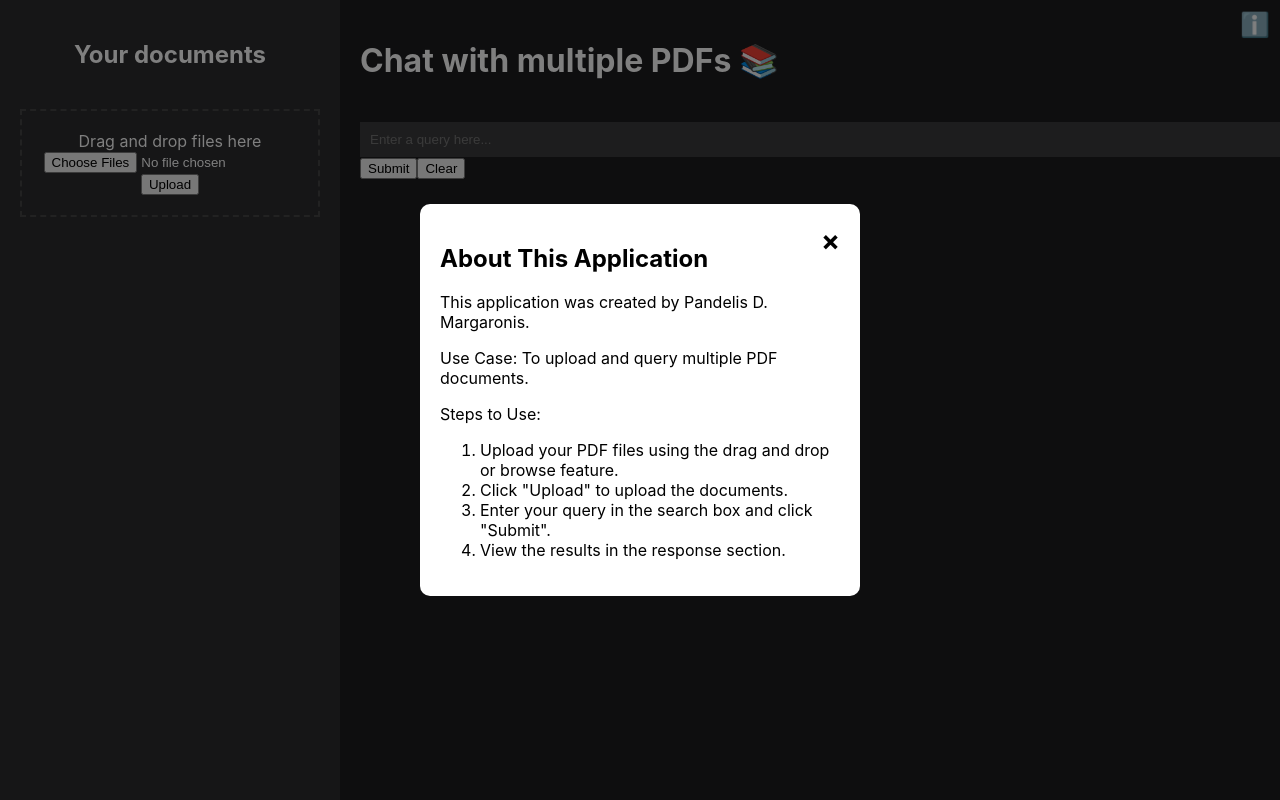
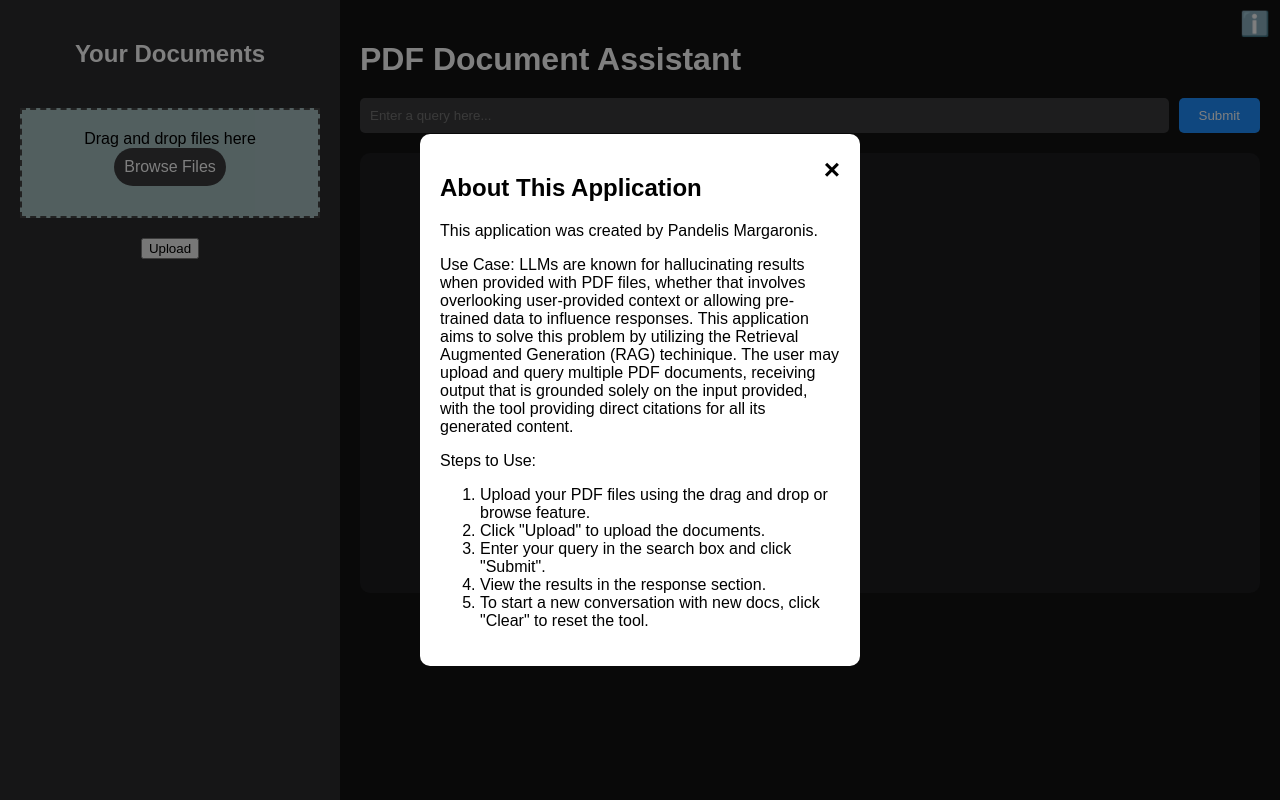
Before and after one commit to pdm21/RAGv1-Full-Stack, a React (Create React App) app in the folder frontend/: page / in a window 1280 px wide. Both pictures are taken after a click on the element "ℹ️". Built offline with nearby package versions, Linux system fonts and the light colour scheme.

Commit message:
UI more visually appealing, info modal improved, small bugs fixed

```diff
--- a/frontend/src/App.css
+++ b/frontend/src/App.css
@@ -1,8 +1,13 @@
+body {
+  margin: 0;
+  font-family: "Arial", sans-serif;
+  background-color: #121212;
+  color: #ffffff;
+}
+
 .app {
   display: flex;
   height: 100vh;
-  color: white;
-  background-color: #1c1c1e;
   position: relative;
 }
 
@@ -12,7 +17,6 @@
   right: 10px;
   cursor: pointer;
   font-size: 24px;
-  color: white;
 }
 
 .modal {
@@ -28,16 +32,16 @@
 }
 
 .modal-content {
-  background-color: white;
+  background-color: #ffffff;
   padding: 20px;
   border-radius: 10px;
   width: 400px;
   text-align: left;
-  color: black;
+  color: #000000;
 }
 
 .close-button {
-  color: black;
+  color: #000000;
   float: right;
   font-size: 28px;
   font-weight: bold;
@@ -53,6 +57,10 @@
   text-align: center;
 }
 
+.left-panel h2 {
+  margin-bottom: 20px;
+}
+
 .upload-section {
   margin-top: 20px;
 }
@@ -61,35 +69,42 @@
   border: 2px dashed #444;
   padding: 20px;
   text-align: center;
+  margin-bottom: 20px;
+  background-color: rgb(166, 191, 192);
+  color: black;
 }
 
 .drop-box p {
   margin: 0;
 }
 
-.custom-file-upload {
-  position: relative;
-  overflow: hidden;
-  display: inline-block;
+.drop-box input[type="file"] {
+  display: none;
 }
 
-.custom-file-upload input[type="file"] {
-  font-size: 100px;
-  position: absolute;
-  left: 0;
-  top: 0;
-  opacity: 0;
-}
-
-.custom-file-upload button {
+.drop-box label {
   background-color: #3b3b3d;
   border: none;
   padding: 10px;
   cursor: pointer;
+  display: inline-block;
+  margin-bottom: 10px;
+  color: white;
+}
+
+.drop-box button {
+  background-color: #3b3b3d;
+  border: none;
+  padding: 10px;
+  cursor: pointer;
+  color: white;
+  margin-top: 10px;
 }
 
 .file-list {
   margin-top: 20px;
+  overflow-y: auto;
+  max-height: 200px;
 }
 
 .file-item {
@@ -97,14 +112,22 @@
   justify-content: space-between;
   align-items: center;
   margin-top: 10px;
+  background-color: #3b3b3d;
+  padding: 10px;
+  border-radius: 5px;
 }
 
-.process-button {
-  margin-top: 20px;
-  padding: 10px;
-  background-color: #3b3b3d;
+.file-item p {
+  margin: 0;
+}
+
+.file-item button {
+  background-color: #e74c3c;
   border: none;
+  padding: 5px 10px;
   cursor: pointer;
+  color: white;
+  border-radius: 3px;
 }
 
 .main-panel {
@@ -112,43 +135,75 @@
   padding: 20px;
 }
 
+.main-panel h1 {
+  margin-bottom: 20px;
+}
+
+.query-input-container {
+  display: flex;
+  align-items: center;
+  margin-bottom: 20px;
+}
+
 .query-input {
-  width: 100%;
+  flex-grow: 1;
   padding: 10px;
-  margin-top: 20px;
   background-color: #3b3b3d;
   border: none;
   color: white;
+  margin-right: 10px;
+  border-radius: 5px;
+}
+
+.button-container {
+  display: flex;
+  justify-content: flex-end;
+  /* width: 100%; */
+}
+
+.submit-button {
+  padding: 10px 20px;
+  background-color: #1e90ff;
+  border: none;
+  cursor: pointer;
+  color: white;
+  border-radius: 5px;
+  transition: background-color 0.3s;
+}
+
+.submit-button:hover,
+.clear-button:hover {
+  background-color: #1c86ee;
+}
+
+.clear-button {
+  padding: 10px 20px;
+  background-color: #1e90ff;
+  border: none;
+  cursor: pointer;
+  color: white;
+  border-radius: 5px;
+  transition: background-color 0.3s;
+  margin-top: 20px;
 }
 
 .response-section {
   margin-top: 20px;
-}
-
-.query,
-.response {
+  background-color: #1c1c1e;
   padding: 20px;
-  background-color: #2c2c2e;
-  margin-top: 10px;
   border-radius: 10px;
-}
-
-.response-section {
-  overflow-y: auto;
-  max-height: 400px;
-  padding: 50px;
-  /* border: 1px solid #ccc; */
-  color: #1c1c1e;
+  position: relative;
 }
 
 .query-response {
   margin-bottom: 10px;
   padding: 10px;
   border-radius: 4px;
+  background-color: #2c2c2e;
 }
 
 .query {
-  background-color: #d1e7dd; /* Light green for queries */
+  background-color: #7ac5f0; /* Light blue for queries */
   padding: 10px;
   border-radius: 4px;
   margin-bottom: 5px;
@@ -159,4 +214,22 @@
   padding: 10px;
   border-radius: 4px;
   margin-bottom: 5px;
+  color: #000000;
 }
+
+.custom-file-upload {
+  background-color: #3d3c3b;
+  border: none;
+  padding: 10px;
+  cursor: pointer;
+  display: inline-block;
+  margin-bottom: 10px;
+  color: white;
+  border-radius: 30px;
+}
+
+.clear-button-div {
+  justify-content: center;
+  align-items: center;
+  display: flex;
+}
--- a/frontend/src/App.js
+++ b/frontend/src/App.js
@@ -6,7 +6,6 @@ function App() {
   const [files, setFiles] = useState([]);
   const [showModal, setShowModal] = useState(false);
   const [query, setQuery] = useState("");
-  // const [response, setResponse] = useState("");
   const [messages, setMessages] = useState([]); // state to keep track of conversation history
 
   const handleFileUpload = (event) => {
@@ -50,7 +49,6 @@ function App() {
   const handleQuery = async () => {
     try {
       const response = await api.post("/query/", { query });
-      // setResponse(response.data.response || response.data.error);
       setMessages((prevMessages) => [
         ...prevMessages,
         { query, response: response.data.response || response.data.error },
@@ -60,10 +58,7 @@ function App() {
       console.error("Error fetching query:", error);
     }
   };
-  /*
-As of now, just copy pasted handleQuery code.
-a) Check what HTTP operations is warranted (post, put, etc)
-*/
+
   const handleClear = async () => {
     try {
       const response = await api.post("/clearfiles/");
@@ -76,12 +71,19 @@ a) Check what HTTP operations is warranted (post, put, etc)
   return (
     <div className="app">
       <div className="left-panel">
-        <h2>Your documents</h2>
+        <h2>Your Documents</h2>
         <div className="upload-section">
           <div className="drop-box">
             <p>Drag and drop files here</p>
-            <input type="file" onChange={handleFileUpload} multiple />
-            <button onClick={handleSubmit}>Upload</button>
+            <input
+              type="file"
+              id="fileUpload"
+              onChange={handleFileUpload}
+              multiple
+            />
+            <label htmlFor="fileUpload" className="custom-file-upload">
+              Browse Files
+            </label>
           </div>
           <div className="file-list">
             {files.map((file, index) => (
@@ -92,10 +94,15 @@ a) Check what HTTP operations is warranted (post, put, etc)
               </div>
             ))}
           </div>
+          <div className="upload-button">
+            <button onClick={handleSubmit}>Upload</button>
           </div>
         </div>
+      </div>
+
       <div className="main-panel">
-        <h1>Chat with multiple PDFs 📚</h1>
+        <h1>PDF Document Assistant</h1>
+        <div className="query-input-container">
           <input
             type="text"
             placeholder="Enter a query here..."
@@ -103,18 +110,12 @@ a) Check what HTTP operations is warranted (post, put, etc)
             value={query}
             onChange={(e) => setQuery(e.target.value)}
           />
-        <button onClick={handleQuery}>Submit</button>
-        <button classname="clear-button" onClick={handleClear}>
-          Clear
+          <div className="button-container">
+            <button className="submit-button" onClick={handleQuery}>
+              Submit
             </button>
-
-        {/* <div className="response-section">
-          {response && (
-            <div className="query-response">
-              <p>{response}</p>
           </div>
-          )}
-        </div> */}
+        </div>
         <div
           className="response-section"
           style={{ overflowY: "scroll", height: "400px" }}
@@ -134,6 +135,11 @@ a) Check what HTTP operations is warranted (post, put, etc)
             </div>
           ))}
         </div>
+        <div className="clear-button-div">
+          <button className="clear-button" onClick={handleClear}>
+            Clear
+          </button>
+        </div>
       </div>
       <div className="info-icon" onClick={toggleModal}>
         ℹ️
@@ -145,8 +151,17 @@ a) Check what HTTP operations is warranted (post, put, etc)
               &times;
             </span>
             <h2>About This Application</h2>
-            <p>This application was created by Pandelis D. Margaronis.</p>
-            <p>Use Case: To upload and query multiple PDF documents.</p>
+            <p>This application was created by Pandelis Margaronis.</p>
+            <p>
+              Use Case: LLMs are known for hallucinating results when provided
+              with PDF files, whether that involves overlooking user-provided
+              context or allowing pre-trained data to influence responses. This
+              application aims to solve this problem by utilizing the Retrieval
+              Augmented Generation (RAG) techinique. The user may upload and
+              query multiple PDF documents, receiving output that is grounded
+              solely on the input provided, with the tool providing direct
+              citations for all its generated content.
+            </p>
             <p>Steps to Use:</p>
             <ol>
               <li>
@@ -155,6 +170,10 @@ a) Check what HTTP operations is warranted (post, put, etc)
               <li>Click "Upload" to upload the documents.</li>
               <li>Enter your query in the search box and click "Submit".</li>
               <li>View the results in the response section.</li>
+              <li>
+                To start a new conversation with new docs, click "Clear" to
+                reset the tool.
+              </li>
             </ol>
           </div>
         </div>
```
Also changed, not shown: 1 other file (tests, documents, lock files or other folders). Lines whose indentation alone changed are shown as unchanged.
